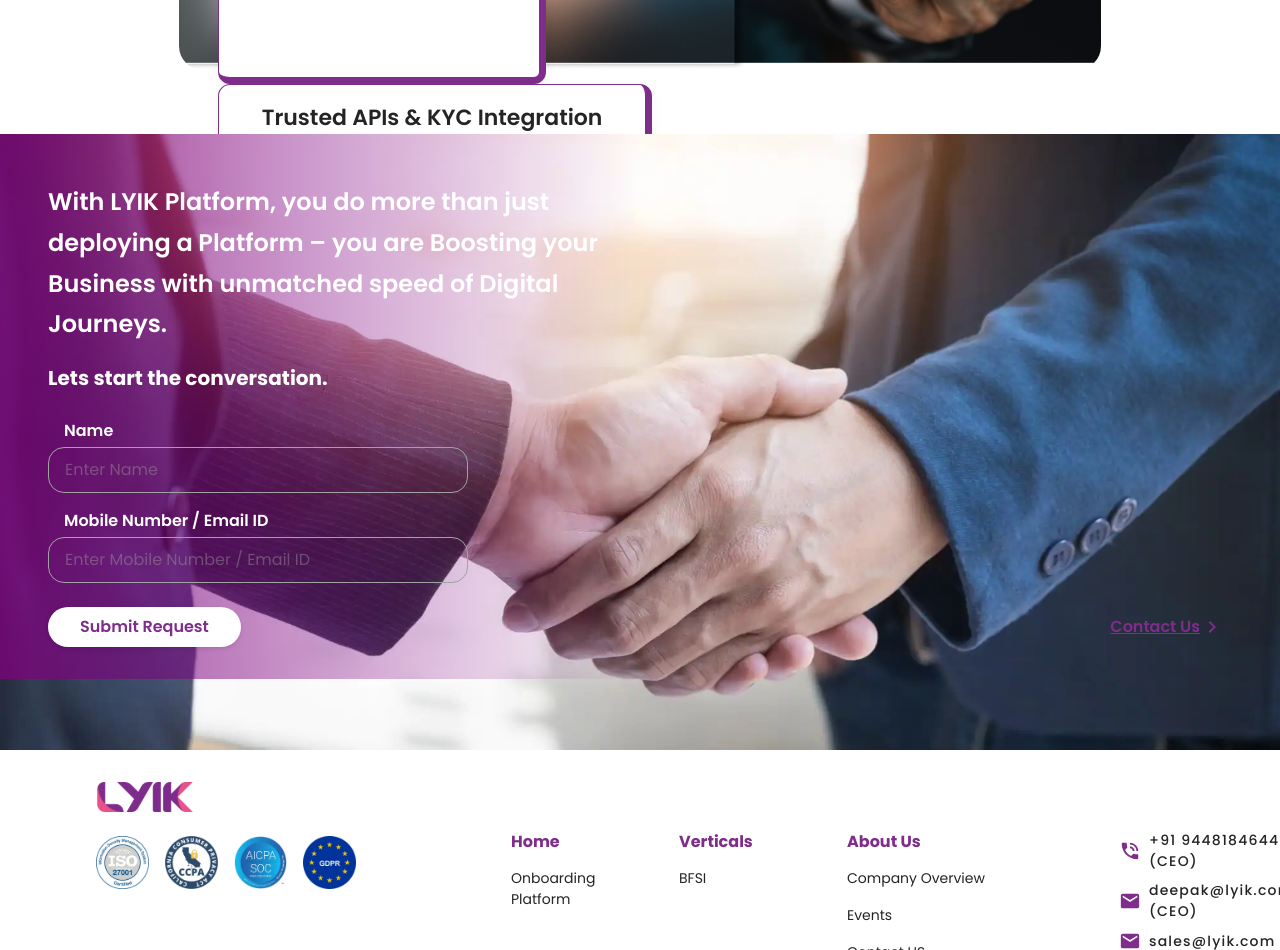
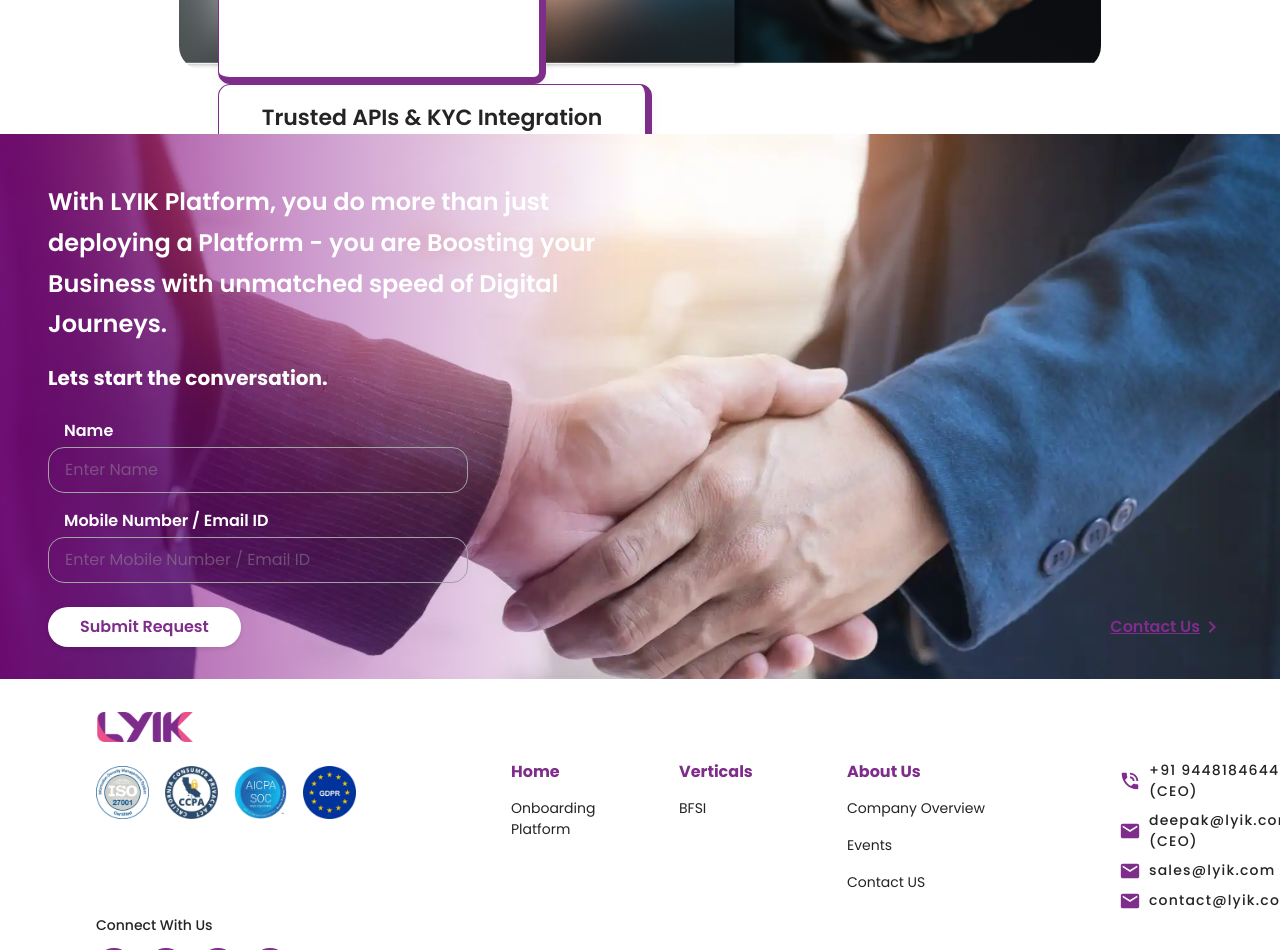
Before and after one commit to AnkithBhargav/lyik_new_website, a React (Vite) app: page / in a window 1280 px wide. Shown: the part 4480-5430 px from the top of the page. Built offline with nearby package versions, Linux system fonts and the light colour scheme.

Commit message:
Adjust minHeight for onboarding page layout and refine text formatting in the description

```diff
--- a/src/components/OnboardingForm.jsx
+++ b/src/components/OnboardingForm.jsx
@@ -124,7 +124,7 @@ const OnboardingForm = () => {
     <>
       <Box
         sx={{
-          minHeight: { xs: "80vh", md: "calc(85vh - 64px)" },
+          minHeight: { xs: "70vh", md: "calc(75vh - 64px)" },
           width: "100%",
           backgroundImage: `url('/images/Onboarding page.webp')`,
           backgroundSize: "cover",
@@ -184,7 +184,7 @@ const OnboardingForm = () => {
                 mb: { xs: 1, sm: 2 },
               }}
             >
-              With LYIK Platform, you do more than just deploying a Platform –
+              With LYIK Platform, you do more than just deploying a Platform -
               you are Boosting your Business with unmatched speed of Digital Journeys.
             </Typography>
           </Box>
```
